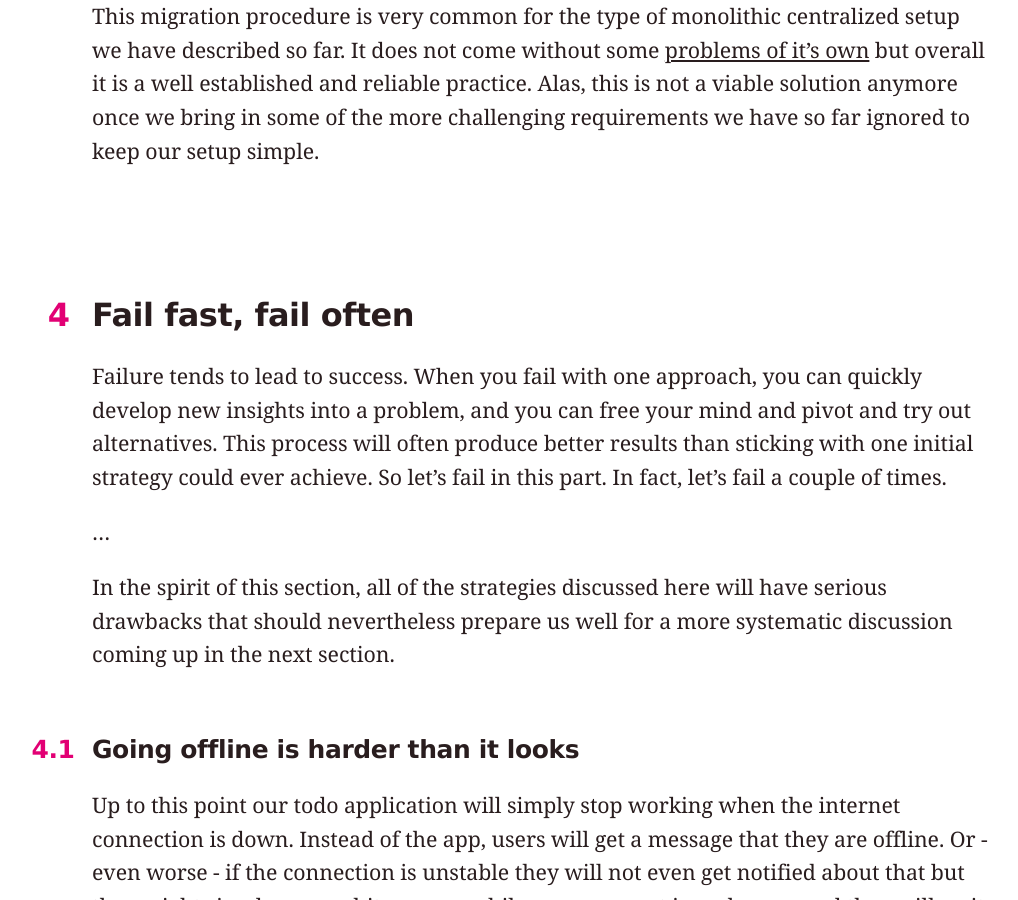
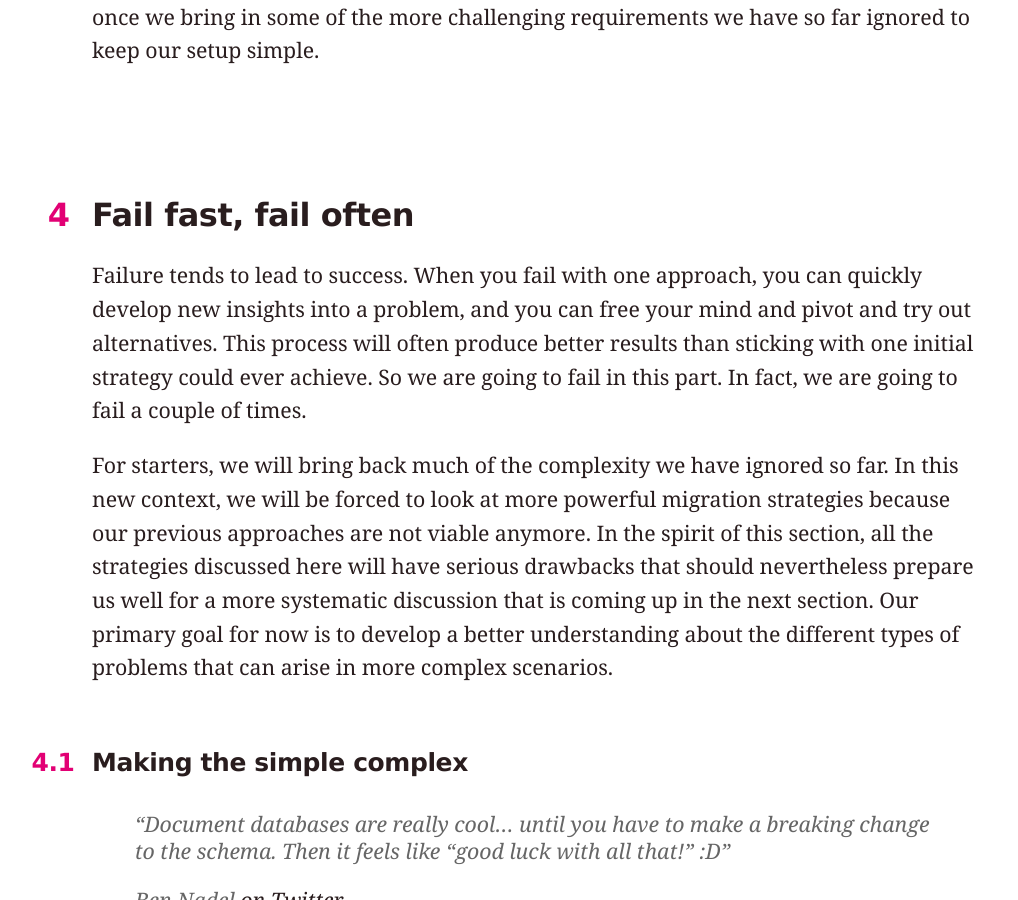
Before and after one commit to jo/sync-tank, a Jekyll site: the page built from migrations.md, in a window 1280 px wide and 900 px high, scrolled down 20614 px. Shown: the whole window, without its empty margins (36-1054 px from the left). Built offline with Jekyll 4.4.1, drawn with Linux system fonts in a browser that asks for light colours; our own code applies the rules of GitHub Pages for plain Markdown files; some of the changed text lies outside the part shown.

Commit message:
write first part of the fail-fast chapter

````diff
--- a/migrations.md
+++ b/migrations.md
@@ -185,7 +185,7 @@ While this article is not supposed to be a tutorial, it will be instructive to h
 
 These requirements will eventually lead us to think about distributed migrations. Of course, this is all way ahead. For now we just want you to know that a tiny todo app can cause a whole lot of trouble further down the road. But as we said this section is about starting simple, so let's start with a simple setup for a simple todo app and take on new migration challenges as we go along.
 
-In the simplest of todo app scenarios, we want to enable a number of users to manage a few, or maybe a few thousand todo items from the comfort of their web browser. The basic building blocks to set up such a service are: a client-side application to provide a nice interface, a server to deliver that application, a central database that stores all those todos, and bit of infrastructure to glue the pieces together. We have decided to use CouchDB as our database and as we mentioned above we chose to set up the system such that every user gets their very own database. This is a common practice in the CouchDB world. It entails that there is no way for one user to get direct access to anybody else's data because they are stored in different databases.Everybody manages their own todos in their own database. And yes: once our product goes viral and there are two million users there will be two million databases. Well, Ops problem. In fact, Ops will be happy to find out that CouchDB comes with clustering abilities so scaling up is not a terrifying prospect (unlike when you run out of space with your relational database).
+In the simplest of todo app scenarios, we want to enable a number of users to manage a few, or maybe a few thousand todo items from the comfort of their web browser. The basic building blocks to set up such a service are: a client-side application to provide a nice interface, a server to deliver that application, a central database that stores all those todos, and bit of infrastructure to glue the pieces together. We have decided to use CouchDB as our database and as we mentioned above we chose to set up the system such that every user gets their very own database. This is a common practice in the CouchDB world. It entails that there is no way for one user to get direct access to anybody else's data because they are stored in different databases. Everybody manages their own todos in their own database. And yes: once our product goes viral and there are two million users there will be two million databases. Well, Ops problem. In fact, Ops will be happy to find out that CouchDB comes with clustering abilities so scaling up is not a terrifying prospect (unlike when you run out of space with your relational database).
 
 For now, this piecemeal approach of worrying about one user and one database at a time simplifies our problem. To complete the first step and bring version one of our todo app to the market, all there is to do as far as the schema is concerned is to decide how a single todo item is supposed to look. And since we wanted to start simple, and since the *sine qua non* of a todo item is basically just a title and a flag, here's an example of the first, launch-ready version of a valid todo item document to be stored in a user's CouchDB that also adheres to the schema we specified in the last part:
 
@@ -250,7 +250,7 @@ We already have the `isDone` property in place that keeps track of an item's pro
 }
 ```
 
-This is a valid strategy, but let's go the extra mile and think about an even better solution. Up to this point, a todo item has been a rather coherent set of attributes. Yes, a title might have changed, people were able to mark todos as important and at some point in time many of the items would have been marked as done. In all those cases the document would have had to be updated. However, these changes can be expected to be relatively infrequent. In contrast, we're now introducing the concept of a multi-valued status that may change many times across the lifetime of a todo item. It would be great if we didn't have to update the whole document every time someone changes the status. This is why we propose to split the document in two, have a todo item document and save the status separately in a new document type. With these changes, the remaining core todo item might look like this:
+This is a valid strategy, but we can do better. Up to this point, a todo item has been a rather coherent set of attributes. Yes, a title might have changed, people were able to mark todos as important and at some point in time many of the items would have been marked as done. In all those cases the document would have had to be updated. However, these changes can be expected to be relatively infrequent. In contrast, we're now introducing the concept of a multi-valued status that may change many times across the lifetime of a todo item. It would be great if we didn't have to update the whole document every time someone changes the status. This is why we propose to split the document in two, have a todo item document and save the status separately in a new document type. With these changes, the remaining core todo item might look like this:
 
 ```json
 {
@@ -273,12 +273,12 @@ And this might be the corresponding status document:
 
 Note how the association of status and todo item is established via the `_id` attribute that is not just used to determine the document type. Splitting the document now enables us to group attributes that commonly change together. Here is not the place to get into a detailed discussion of data design, but feel free to take a look at the [couchdb-best-practices](http://ehealthafrica.github.io/couchdb-best-practices/) guidelines if this discussion got you interested.
 
-At this point, we have reacted to the latest incoming feature request. We can release a new version of the web app that allows users to set different progress states for their items. But wait! What about the items that have been created in the past? The previous approach does not seem to work anymore: we cannot simply choose some sensible defaults and assume that old documents are still valid. Instead we have to find an explicit way to map the old `isDone` values to the new `status`, in other words: we need a data migration!
+At this point we have some idea for how to change the data schema in order to react to the latest feature request. We would like to release a new version of the web app that allows users to set different progress states for their items. But wait! What about the items that have been created in the past? The previous approach does not seem to work anymore: we cannot simply choose some sensible defaults and assume that old documents are still valid. Instead we have to find an explicit way to map the old `isDone` values to the new `status`, in other words: we need a data migration!
 
 
 ### Traditional server-side migration
 
-We are now at a point where a new version of an application may be confronted with older documents in the system that it does not know how to handle. One way of approaching this issue would be to make the app more complex to enable it to deal with older schemas. We will discuss this approach in more detail in the section on live migrations, but for the time being there is a much more common practice that is used in this scenario, one which changes not the app but the data. We will call this approach the *traditional server-side migration*.
+We are now at a point where a new version of an application may be confronted with older documents in the system that it does not know how to handle. But this prospect does not scare us because there is a common practice that is used in this scenario, and one that you probably know well already. We will call this the *traditional server-side migration*.
 
 <figure class="diagram" id="figure-1">
   <img src="images/transactional-migration.svg" alt="Schematic view of traditional server-side migration" />
@@ -301,35 +301,45 @@ This migration procedure is very common for the type of monolithic centralized s
 
 ## Fail fast, fail often
 
-Failure tends to lead to success. When you fail with one approach, you can quickly develop new insights into a problem, and you can free your mind and pivot and try out alternatives. This process will often produce better results than sticking with one initial strategy could ever achieve. So let's fail in this part. In fact, let's fail a couple of times.
+Failure tends to lead to success. When you fail with one approach, you can quickly develop new insights into a problem, and you can free your mind and pivot and try out alternatives. This process will often produce better results than sticking with one initial strategy could ever achieve. So we are going to fail in this part. In fact, we are going to fail a couple of times.
 
-...
+For starters, we will bring back much of the complexity we have ignored so far. In this new context, we will be forced to look at more powerful migration strategies because our previous approaches are not viable anymore. In the spirit of this section, all the strategies discussed here will have serious drawbacks that should nevertheless prepare us well for a more systematic discussion that is coming up in the next section. Our primary goal for now is to develop a better understanding about the different types of problems that can arise in more complex scenarios.
 
-In the spirit of this section, all of the strategies discussed here will have serious drawbacks that should nevertheless prepare us well for a more systematic discussion coming up in the next section.
+### Making the simple complex
 
-### Going offline is harder than it looks
+> "Document databases are really cool… until you have to make a breaking change to the schema. Then it feels like “good luck with all that!” :D"
+>
+> Ben Nadel [on Twitter](https://twitter.com/BenNadel/status/918604059304779776)
 
-Up to this point our todo application will simply stop working when the internet connection is down. Instead of the app, users will get a message that they are offline. Or - even worse - if the connection is unstable they will not even get notified about that but they might simply see a white screen while some request is underway and they will wait and hope for a response and wait and hope for a response and wait and eventually get frustrated.
+Up to this point the development of our todo app has been agile alright, but we never had to support offline capable clients or multiple clients that could run different versions of the software. That's about to change. Let's talk about offline first.
+
+Currently, our todo application will simply stop working when the internet connection is down. Instead of the app, users will get a message that they are offline. Or - perhaps even worse - if the connection is unstable they will not even get any notification but they might simply see a white screen while some request is underway and they will wait and hope for a response and wait and hope for a response and wait and eventually get frustrated.
 
 To fix this, we would like users to be able to access the app and perform all the relevant CRUD operations on todo items even if the internet connection is not reliable. Let's make this a feature request:
 
 ```cucumber
 As an application user
 I want to edit todo items even when my internet connection is unreliable
-so that I can plan my life without worrying about network quality.
+so that I can plan my life without having to worry about network quality.
 ```
 
-This could be done by building full-fledged desktop or native apps or, to start simple, by transforming the already existing web application into a *Progressive Web App* that can be persisted by the browser. In any case, all the relevant application data has to be stored on the client.
+This could be done by building full-fledged desktop or native apps or, to start simple, by transforming the already existing web application into a *Progressive Web App* that can run on a desktop environment. In any case, all the relevant application data will have to be stored on the client so that it can operate in the absence of a network connection.
 
 Now that a user can create or edit todo items even when the client is offline we need to provide a way to synchronize any changes once it comes back online. Luckily we have CouchDB on our team! There are a number of client-side adaptations like [PouchDB](https://pouchdb.com/) for browsers or [Cloudant sync](https://www.ibm.com/analytics/us/en/technology/offline-first/) for phones that provide CouchDB-like storing capabilities for clients and implement the Couch replication protocol so synchronizing data between different parts of the system becomes simple and fun.
 
-We're not done, though. We do have an application that does not break when the client is offline and that synchronizes changes. But how can we stay agile with this kind of setup? Let's put it this way:
+CouchDB is great when it comes to building offline capable apps and managing data synchronization. But clients that are offline may miss a software update. When this happens, there may be outdated clients that are still reading and writing data that adheres to older schemas. This problem becomes even more obvious once we build native apps that may have to be updated manually. So why not introduce them appropriately:
 
-> "Document databases are really cool… until you have to make a breaking change to the schema. Then it feels like “good luck with all that!” :D"
->
-> Ben Nadel [on Twitter](https://twitter.com/BenNadel/status/918604059304779776)
+```cucumber
+As a customer
+I want to use the todo app on my iPhone and through a web interface
+so that my workflow can fit my life and not the other way round.
+```
 
-To illustrate the problem, let's get back to our previous example and assume we have a working todo app where we have to upgrade todos from a simple `isDone` to a more detailed `status`. Remember, the app has been live for a while, people are using it in version one and they are working with documents that are stored according to schema version one. If we now want to release version two of the app, we might not reach all users at once because some of them are currently offline thanks to our latest enhancements. So we have to deal with the fact that there are old versions of the app around. And they are working with old versions of the documents. Call this the *parallel versions problem.* How can we perform a proper data migration in this scenario? Let's look at some options.
+If we provide users not only with a web app but also with native clients then updating the data schema to a newer version comes with certain additional challenges. Imagine someone is using our todo app both through the web interface and on their phone. When we release a new version of the software that includes a breaking change in the data schema the web app gets updated immediately once the page is reloaded. But the app on the phone may have to be updated manually, and this could happen now, or soon, or someday, or - never.
+
+In this more complex scenario we are now confronted with three formidable challenges: we want to support multiple clients, we want them not to break when the network connection is unstable, and we want to develop our software incrementally and stay agile, pivoting and releasing new versions in response to user demand. How could this ever work, you wonder? Let's wonder together.
+
+
 
 #### Transactional server-side migration
 
````
